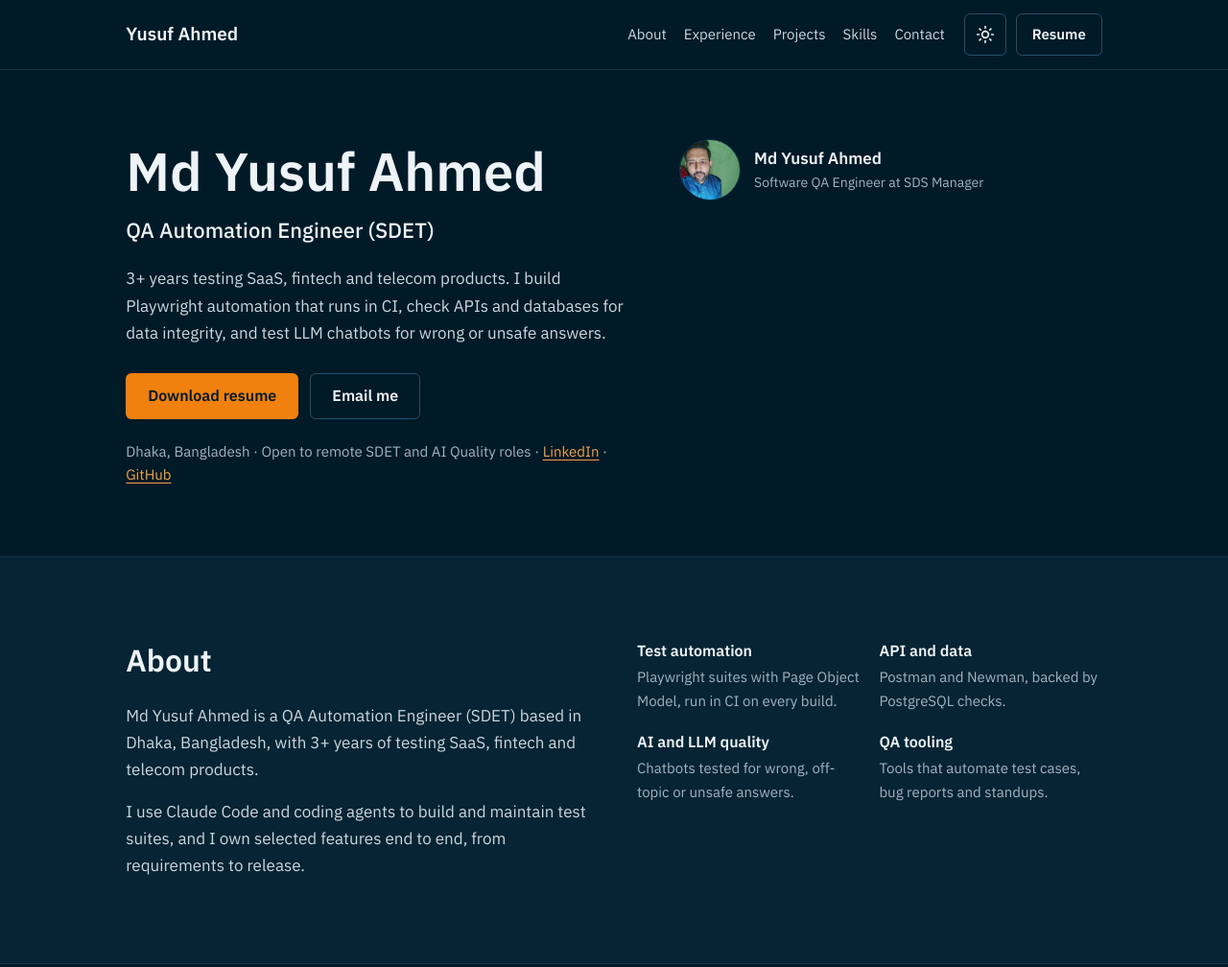
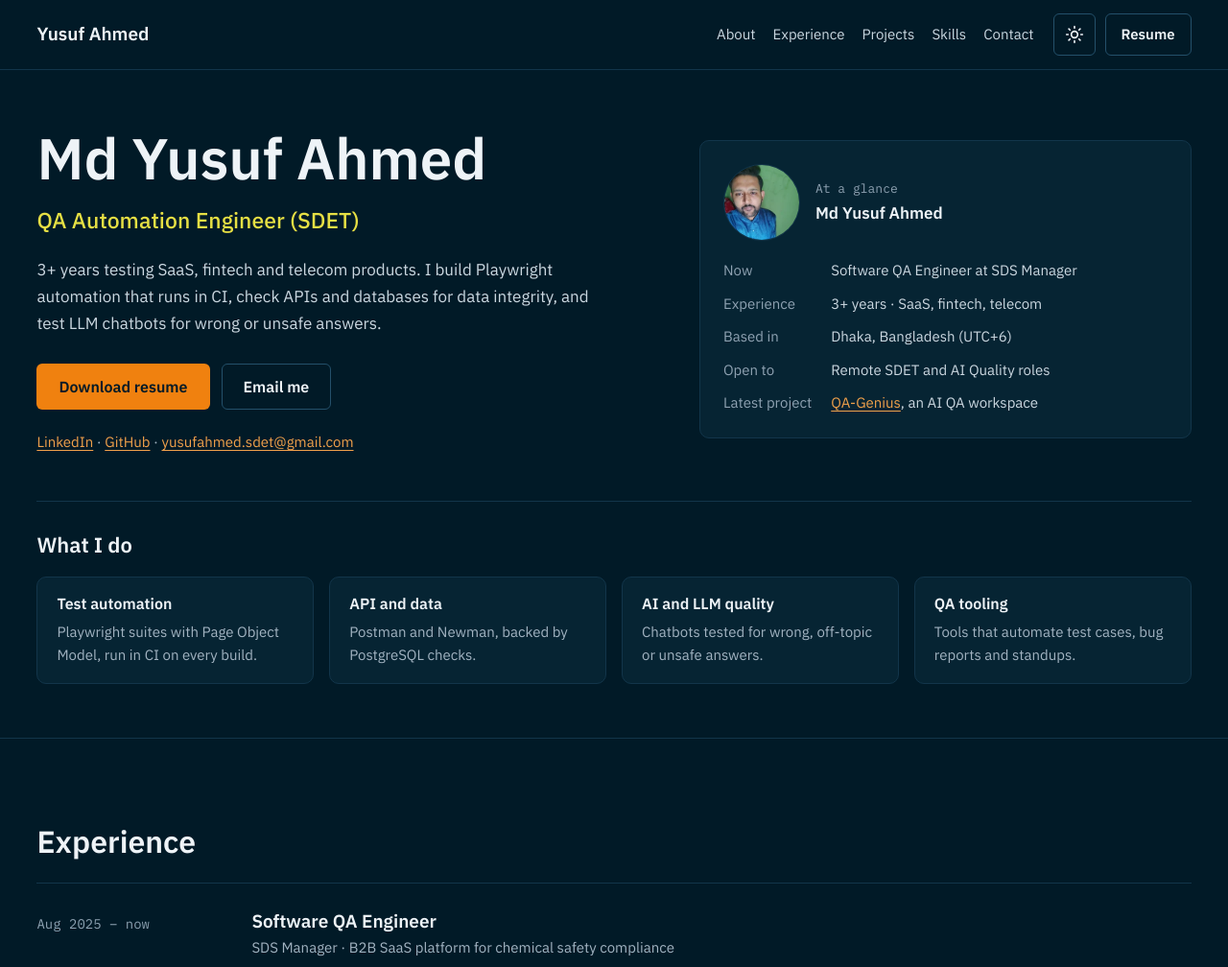
Before and after one commit to Yusuf-Hridoy/newportfolio-v2, a plain HTML site: page index.html in a window 1280 px wide. Shown: the top 1008 px of the page at 96% size. Drawn offline with Linux system fonts and the light colour scheme.

Commit message:
big changes

```diff
--- a/css/styles.css
+++ b/css/styles.css
@@ -14,6 +14,7 @@
   --color-text-body: #1E3442;
   --color-text-muted: #45596A;
   --color-text-faint: #546878;
+  --color-role: #7A3D00;
   --color-border: #D6DEE5;
   --color-border-strong: #B5C2CD;
   --color-link: #063852;
@@ -42,6 +43,7 @@
   --color-text-body: #CBD7E0;
   --color-text-muted: #A2B3C1;
   --color-text-faint: #8FA2B2;
+  --color-role: #E6DF44;
   --color-border: #12354A;
   --color-border-strong: #24506A;
   --color-link: #F0A04B;
@@ -142,10 +144,10 @@ time,
 }
 
 .container {
-  max-width: 1120px;
+  max-width: 1280px;
   margin: 0 auto;
-  padding-left: max(20px, 4%);
-  padding-right: max(20px, 4%);
+  padding-left: max(20px, 3%);
+  padding-right: max(20px, 3%);
 }
 
 section {
@@ -301,15 +303,15 @@ section {
 /* ---------- Hero ---------- */
 
 .hero {
-  padding-top: 72px;
-  padding-bottom: 72px;
+  padding-top: 56px;
+  padding-bottom: 0;
 }
 
 .hero-grid {
   display: grid;
-  grid-template-columns: 1.2fr 1fr;
-  gap: 48px;
-  align-items: start;
+  grid-template-columns: 55fr 45fr;
+  gap: 64px;
+  align-items: center;
 }
 
 .test-badge {
@@ -330,13 +332,13 @@ section {
 }
 
 .hero-name {
-  font-size: clamp(40px, 7vw, 56px);
+  font-size: clamp(40px, 7vw, 60px);
   margin-bottom: 10px;
 }
 
 .hero-role {
-  font-size: 22px;
-  color: var(--color-text);
+  font-size: 23px;
+  color: var(--color-role);
   font-weight: 500;
   margin-bottom: 18px;
 }
@@ -364,29 +366,62 @@ section {
 
 /* Right column */
 
-.profile-row {
+.glance-card {
+  background: var(--color-surface);
+  border: 1px solid var(--color-border);
+  border-radius: 10px;
+  padding: 24px;
+}
+
+.glance-head {
   display: flex;
   align-items: center;
-  gap: 14px;
-  margin-bottom: 16px;
+  gap: 16px;
 }
 
-.profile-row img {
-  width: 64px;
-  height: 64px;
+.glance-head img {
+  width: 80px;
+  height: 80px;
   border-radius: 50%;
   border: 1px solid var(--color-border);
   object-fit: cover;
 }
 
-.profile-name {
+.glance-label {
+  font-family: "IBM Plex Mono", ui-monospace, Menlo, Consolas, monospace;
+  font-size: 13px;
+  color: var(--color-text-faint);
+}
+
+.glance-name {
+  font-size: 17px;
   font-weight: 600;
   color: var(--color-text);
 }
 
-.profile-role {
-  font-size: 14px;
-  color: var(--color-text-muted);
+.glance-facts {
+  display: grid;
+  grid-template-columns: max-content 1fr;
+  gap: 12px 20px;
+  font-size: 15px;
+  line-height: 1.5;
+  margin-top: 20px;
+}
+
+.glance-facts dt {
+  color: var(--color-text-faint);
+}
+
+.glance-facts dd {
+  margin: 0;
+}
+
+.glance-facts a {
+  color: var(--color-link);
+}
+
+.terminal {
+  margin-top: 16px;
 }
 
 .terminal {
@@ -414,6 +449,46 @@ section {
 
 .terminal a {
   color: var(--terminal-ok);
+}
+
+/* ---------- What I do ---------- */
+
+.what-i-do {
+  margin-top: 48px;
+  border-top: 1px solid var(--color-border);
+  padding-top: 32px;
+  padding-bottom: 56px;
+}
+
+.what-i-do-title {
+  font-size: 22px;
+  font-weight: 600;
+}
+
+.what-i-do-grid {
+  display: grid;
+  grid-template-columns: repeat(auto-fit, minmax(240px, 1fr));
+  gap: 16px;
+  margin-top: 20px;
+}
+
+.what-card {
+  background: var(--color-surface);
+  border: 1px solid var(--color-border);
+  border-radius: 10px;
+  padding: 18px 20px;
+}
+
+.what-card h3 {
+  font-size: 16px;
+  font-weight: 600;
+}
+
+.what-card p {
+  font-size: 15px;
+  line-height: 1.55;
+  color: var(--color-text-muted);
+  margin-top: 8px;
 }
 
 /* ---------- Site check ---------- */
@@ -505,42 +580,11 @@ section {
   color: var(--color-text-faint);
 }
 
-/* ---------- About ---------- */
+/* ---------- Experience ---------- */
 
-.about-section {
-  background: var(--color-surface);
+#experience {
   border-top: 1px solid var(--color-border);
-  border-bottom: 1px solid var(--color-border);
 }
-
-.about-grid {
-  display: grid;
-  grid-template-columns: 1fr 1fr;
-  gap: 48px;
-  align-items: start;
-}
-
-.about-text p + p {
-  margin-top: 16px;
-}
-
-.about-cards {
-  display: grid;
-  grid-template-columns: 1fr 1fr;
-  gap: 20px;
-}
-
-.about-card h3 {
-  font-size: 16px;
-  margin-bottom: 6px;
-}
-
-.about-card p {
-  font-size: 15px;
-  color: var(--color-text-muted);
-}
-
-/* ---------- Experience ---------- */
 
 .job-list {
   border-bottom: 1px solid var(--color-border);
@@ -558,6 +602,10 @@ section {
   color: var(--color-text-faint);
   font-size: 14px;
   padding-top: 3px;
+}
+
+.job-body {
+  max-width: 760px;
 }
 
 .job-title {
@@ -867,7 +915,6 @@ section {
 
 @media (max-width: 900px) {
   .hero-grid,
-  .about-grid,
   .contact-grid {
     grid-template-columns: 1fr;
   }
@@ -888,12 +935,11 @@ section {
   }
 
   .hero {
-    padding-top: 48px;
-    padding-bottom: 48px;
+    padding-top: 40px;
+    padding-bottom: 0;
   }
 
   .site-check-grid,
-  .about-cards,
   .skills-list {
     grid-template-columns: 1fr;
   }
@@ -939,7 +985,6 @@ section {
 
   .contact-section,
   .bug-strip,
-  .about-section,
   .projects-section,
   .site-check-box,
   .project-card {
--- a/index.html
+++ b/index.html
@@ -47,7 +47,7 @@
   <link href="https://fonts.googleapis.com/css2?family=IBM+Plex+Mono:wght@400;500&family=IBM+Plex+Sans:wght@400;500;600&display=swap" rel="stylesheet">
 
   <!-- CSS -->
-  <link rel="stylesheet" href="css/styles.css?v=1">
+  <link rel="stylesheet" href="css/styles.css?v=2">
 
   <script type="application/ld+json">
   {
@@ -128,7 +128,8 @@
   <main id="main">
     <!-- Hero -->
     <section class="hero" id="top" aria-label="Introduction">
-      <div class="container hero-grid">
+      <div class="container">
+        <div class="hero-grid">
           <div class="hero-text">
             <p class="test-badge" id="hero-badge" hidden>
               <span id="hero-badge-text">This website passed its own tests.</span>
@@ -141,20 +142,34 @@
               <a class="button button-primary" href="md-yusuf-ahmed-resume.pdf" target="_blank" rel="noopener">Download resume</a>
               <a class="button button-outline" href="#contact">Email me</a>
             </div>
-          <p class="hero-links">Dhaka, Bangladesh · Open to remote SDET and AI Quality roles · <a href="https://www.linkedin.com/in/md-yusuf-ahmed/" target="_blank" rel="noopener">LinkedIn</a> · <a href="https://github.com/Yusuf-Hridoy" target="_blank" rel="noopener">GitHub</a></p>
+            <p class="hero-links"><a href="https://www.linkedin.com/in/md-yusuf-ahmed/" target="_blank" rel="noopener">LinkedIn</a> · <a href="https://github.com/Yusuf-Hridoy" target="_blank" rel="noopener">GitHub</a> · <a href="mailto:yusufahmed.sdet@gmail.com">yusufahmed.sdet@gmail.com</a></p>
           </div>
 
           <div class="hero-visual">
-          <div class="profile-row">
+            <aside class="glance-card" aria-label="At a glance">
+              <div class="glance-head">
                 <picture>
                   <source srcset="assets/images/profile-photo-192.webp" type="image/webp">
-              <img src="assets/images/profile-photo-192.jpg" alt="Md Yusuf Ahmed" width="64" height="64">
+                  <img src="assets/images/profile-photo-192.jpg" alt="Md Yusuf Ahmed" width="80" height="80">
                 </picture>
                 <div>
-              <p class="profile-name">Md Yusuf Ahmed</p>
-              <p class="profile-role">Software QA Engineer at SDS Manager</p>
+                  <p class="glance-label">At a glance</p>
+                  <p class="glance-name">Md Yusuf Ahmed</p>
                 </div>
               </div>
+              <dl class="glance-facts">
+                <dt>Now</dt>
+                <dd>Software QA Engineer at SDS Manager</dd>
+                <dt>Experience</dt>
+                <dd>3+ years · SaaS, fintech, telecom</dd>
+                <dt>Based in</dt>
+                <dd>Dhaka, Bangladesh (UTC+6)</dd>
+                <dt>Open to</dt>
+                <dd>Remote SDET and AI Quality roles</dd>
+                <dt>Latest project</dt>
+                <dd><a href="https://qa-genius-ashy.vercel.app" target="_blank" rel="noopener">QA-Genius</a>, an AI QA workspace</dd>
+              </dl>
+            </aside>
 
             <div class="terminal" id="terminal-box" role="group" aria-label="Last automated test run of this website" hidden>
             <p class="terminal-muted-text">~/portfolio · nightly run · commit <span id="terminal-commit">…</span></p>
@@ -163,6 +178,29 @@
             <p id="terminal-highlights"></p>
             <p><span class="terminal-ok-text" id="terminal-passed">…</span> <span class="terminal-muted-text" id="terminal-duration"></span></p>
             <p><a id="terminal-report" href="#" target="_blank" rel="noopener">Open the full test report</a></p>
+          </div>
+        </div>
+        </div>
+
+        <div class="what-i-do" id="about">
+          <h2 class="what-i-do-title">What I do</h2>
+          <div class="what-i-do-grid">
+            <div class="what-card">
+              <h3>Test automation</h3>
+              <p>Playwright suites with Page Object Model, run in CI on every build.</p>
+            </div>
+            <div class="what-card">
+              <h3>API and data</h3>
+              <p>Postman and Newman, backed by PostgreSQL checks.</p>
+            </div>
+            <div class="what-card">
+              <h3>AI and LLM quality</h3>
+              <p>Chatbots tested for wrong, off-topic or unsafe answers.</p>
+            </div>
+            <div class="what-card">
+              <h3>QA tooling</h3>
+              <p>Tools that automate test cases, bug reports and standups.</p>
+            </div>
           </div>
         </div>
       </div>
@@ -203,35 +241,6 @@
       </div>
     </section>
 
-    <!-- About -->
-    <section class="about-section" id="about">
-      <div class="container about-grid">
-        <div class="about-text">
-          <h2 class="section-title">About</h2>
-          <p>Md Yusuf Ahmed is a QA Automation Engineer (SDET) based in Dhaka, Bangladesh, with 3+ years of testing SaaS, fintech and telecom products.</p>
-          <p>I use Claude Code and coding agents to build and maintain test suites, and I own selected features end to end, from requirements to release.</p>
-        </div>
-        <div class="about-cards">
-          <div class="about-card">
-            <h3>Test automation</h3>
-            <p>Playwright suites with Page Object Model, run in CI on every build.</p>
-          </div>
-          <div class="about-card">
-            <h3>API and data</h3>
-            <p>Postman and Newman, backed by PostgreSQL checks.</p>
-          </div>
-          <div class="about-card">
-            <h3>AI and LLM quality</h3>
-            <p>Chatbots tested for wrong, off-topic or unsafe answers.</p>
-          </div>
-          <div class="about-card">
-            <h3>QA tooling</h3>
-            <p>Tools that automate test cases, bug reports and standups.</p>
-          </div>
-        </div>
-      </div>
-    </section>
-
     <!-- Experience -->
     <section id="experience">
       <div class="container">
@@ -240,7 +249,7 @@
         <ol class="job-list">
           <li class="job-row">
             <p class="job-dates">Aug 2025 – now</p>
-            <div>
+            <div class="job-body">
               <h3 class="job-title">Software QA Engineer</h3>
               <p class="job-company">SDS Manager · B2B SaaS platform for chemical safety compliance</p>
               <ul class="job-points">
@@ -258,7 +267,7 @@
 
           <li class="job-row">
             <p class="job-dates">Oct 2024 – Jul 2025</p>
-            <div>
+            <div class="job-body">
               <h3 class="job-title">Product Acceptance Analyst</h3>
               <p class="job-company">SELISE Digital Platforms · Fintech and microfinance platforms</p>
               <ul class="job-points">
@@ -274,7 +283,7 @@
 
           <li class="job-row">
             <p class="job-dates">May 2023 – Sep 2024</p>
-            <div>
+            <div class="job-body">
               <h3 class="job-title">Software QA Engineer, contract</h3>
               <p class="job-company">Banglalink via Response Ltd · One of Bangladesh's largest telecom operators</p>
               <ul class="job-points">
@@ -288,7 +297,7 @@
 
           <li class="job-row">
             <p class="job-dates">Jun 2022 – Sep 2022</p>
-            <div>
+            <div class="job-body">
               <h3 class="job-title">Operation ERP System Intern</h3>
               <p class="job-company">Dewhirst Shanta</p>
               <ul class="job-points">
@@ -453,7 +462,7 @@
     </div>
   </footer>
 
-  <script src="js/main.js?v=1"></script>
+  <script src="js/main.js?v=2"></script>
 </body>
 
 </html>
```
Also changed, not shown: 404.html (+2 -2 lines), tools/build-images.mjs (+10 -10 lines), netlify.toml. Lines whose indentation alone changed are shown as unchanged.
